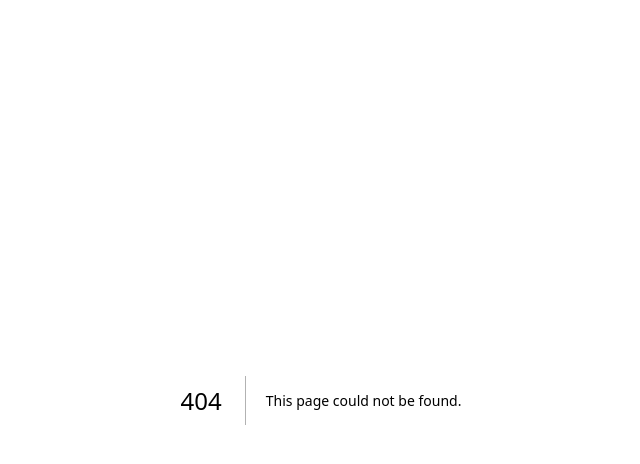
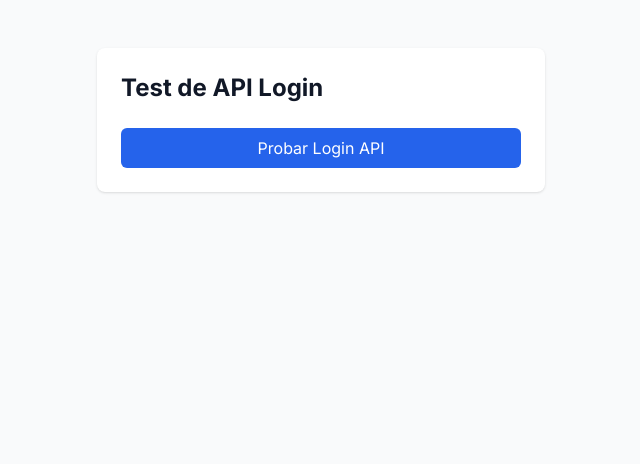
Before and after one commit to cocomeza/plataformagym, a Next.js app in the folder frontend/: page /test-login in a window 1280 px wide. Before the commit this address had no page. Shown: the top 464 px of the page, without its empty margins (319-959 px from the left). Built offline with nearby package versions, Linux system fonts and the light colour scheme.

Commit message:
fix: Agregar página de prueba y archivo .env.local
- Crear página /test-login para probar API directamente
- Crear archivo .env.local con configuración necesaria
- Configurar JWT_SECRET y variables de entorno

```diff
--- /dev/null
+++ b/frontend/app/test-login/page.tsx
@@ -0,0 +1,85 @@
+'use client';
+
+import { useState } from 'react';
+
+export default function TestLoginPage() {
+  const [result, setResult] = useState<any>(null);
+  const [loading, setLoading] = useState(false);
+
+  const testLogin = async () => {
+    setLoading(true);
+    setResult(null);
+
+    try {
+      console.log('🔍 Probando API de login...');
+
+      const response = await fetch('/api/auth/login', {
+        method: 'POST',
+        headers: {
+          'Content-Type': 'application/json',
+        },
+        body: JSON.stringify({
+          email: 'admin@test.com',
+          password: 'admin123'
+        }),
+      });
+
+      console.log('📡 Status:', response.status);
+      console.log('📡 Headers:', Object.fromEntries(response.headers.entries()));
+
+      const data = await response.json();
+      console.log('📦 Response:', data);
+
+      setResult({
+        status: response.status,
+        success: data.success,
+        data: data,
+        error: data.error
+      });
+
+    } catch (error: any) {
+      console.error('💥 Error de conexión:', error.message);
+      setResult({
+        status: 'ERROR',
+        success: false,
+        error: error.message,
+        data: null
+      });
+    } finally {
+      setLoading(false);
+    }
+  };
+
+  return (
+    <div className="min-h-screen bg-gray-50 py-12 px-4 sm:px-6 lg:px-8">
+      <div className="max-w-md mx-auto">
+        <div className="bg-white shadow rounded-lg p-6">
+          <h1 className="text-2xl font-bold text-gray-900 mb-6">
+            Test de API Login
+          </h1>
+
+          <button
+            onClick={testLogin}
+            disabled={loading}
+            className="w-full bg-blue-600 text-white py-2 px-4 rounded-md hover:bg-blue-700 disabled:opacity-50"
+          >
+            {loading ? 'Probando...' : 'Probar Login API'}
+          </button>
+
+          {result && (
+            <div className="mt-6">
+              <h2 className="text-lg font-semibold text-gray-900 mb-2">
+                Resultado:
+              </h2>
+              <div className="bg-gray-100 p-4 rounded-md">
+                <pre className="text-sm overflow-auto">
+                  {JSON.stringify(result, null, 2)}
+                </pre>
+              </div>
+            </div>
+          )}
+        </div>
+      </div>
+    </div>
+  );
+}
```
